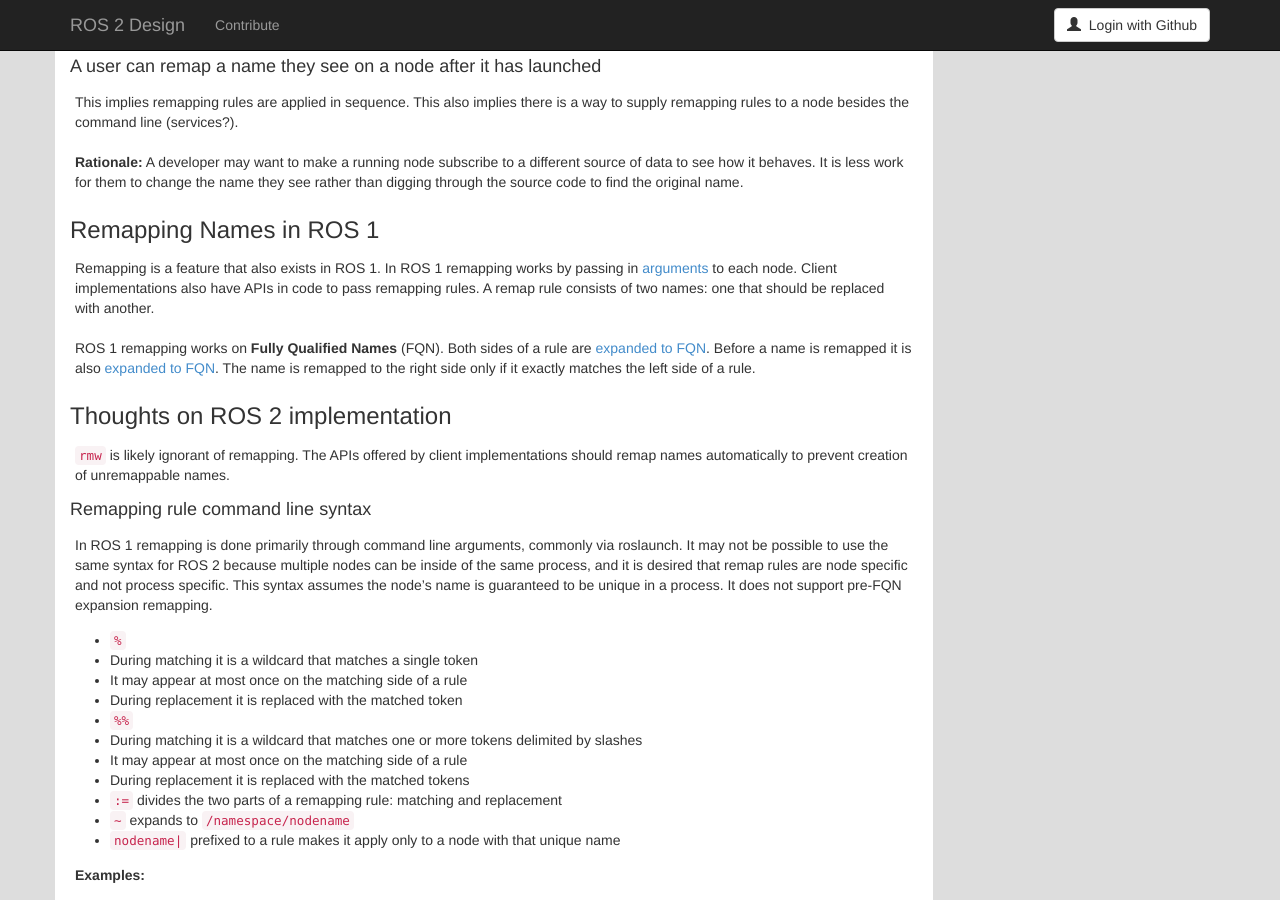
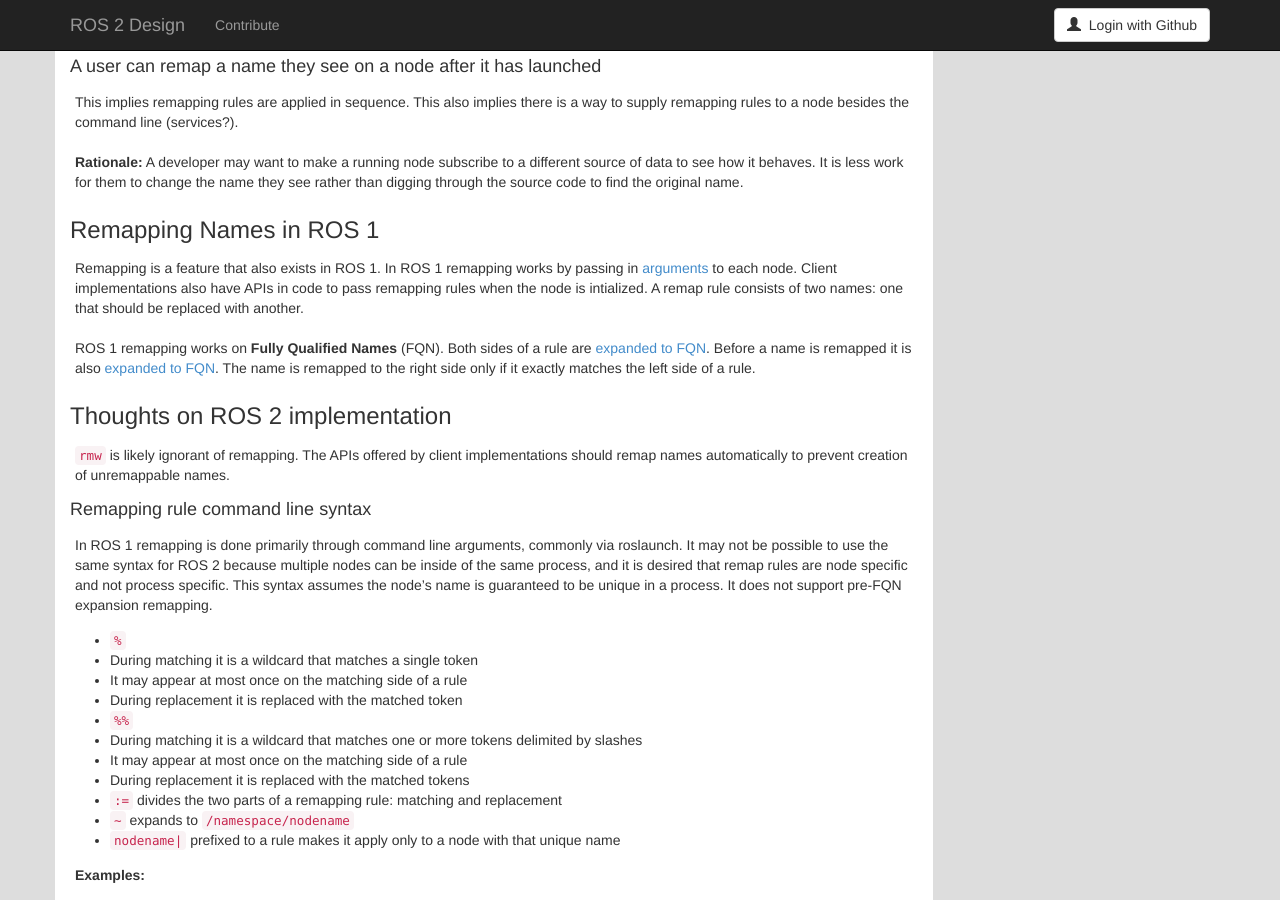
Before and after one commit to ros2/design, a Jekyll site: the page built from articles/remapping.md, in a window 1280 px wide and 900 px high, scrolled down 2664 px. Built offline with Jekyll 4.4.1, drawn with Linux system fonts in a browser that asks for light colours; nearby versions of some CDN libraries; our own code applies the rules of GitHub Pages for plain Markdown files.

Commit message:
Clarified when rules are passed to nodes in ros 1

```diff
--- a/articles/remapping.md
+++ b/articles/remapping.md
@@ -167,7 +167,7 @@
 ### Remapping Names in ROS 1
 Remapping is a feature that also exists in ROS 1.
 In ROS 1 remapping works by passing in [arguments](http://wiki.ros.org/Remapping%20Arguments) to each node.
-Client implementations also have APIs in code to pass remapping rules.
+Client implementations also have APIs in code to pass remapping rules when the node is intialized.
 A remap rule consists of two names: one that should be replaced with another.
 
 ROS 1 remapping works on **Fully Qualified Names** (FQN).
```
